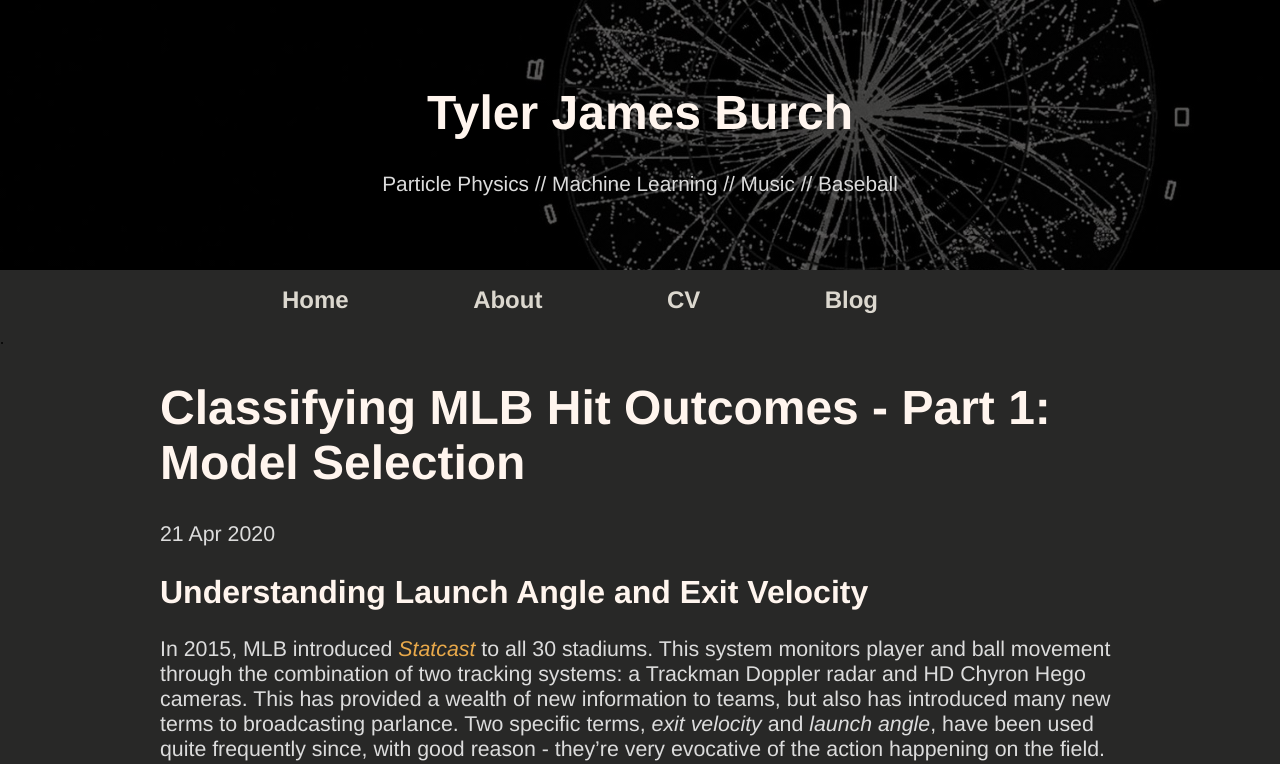
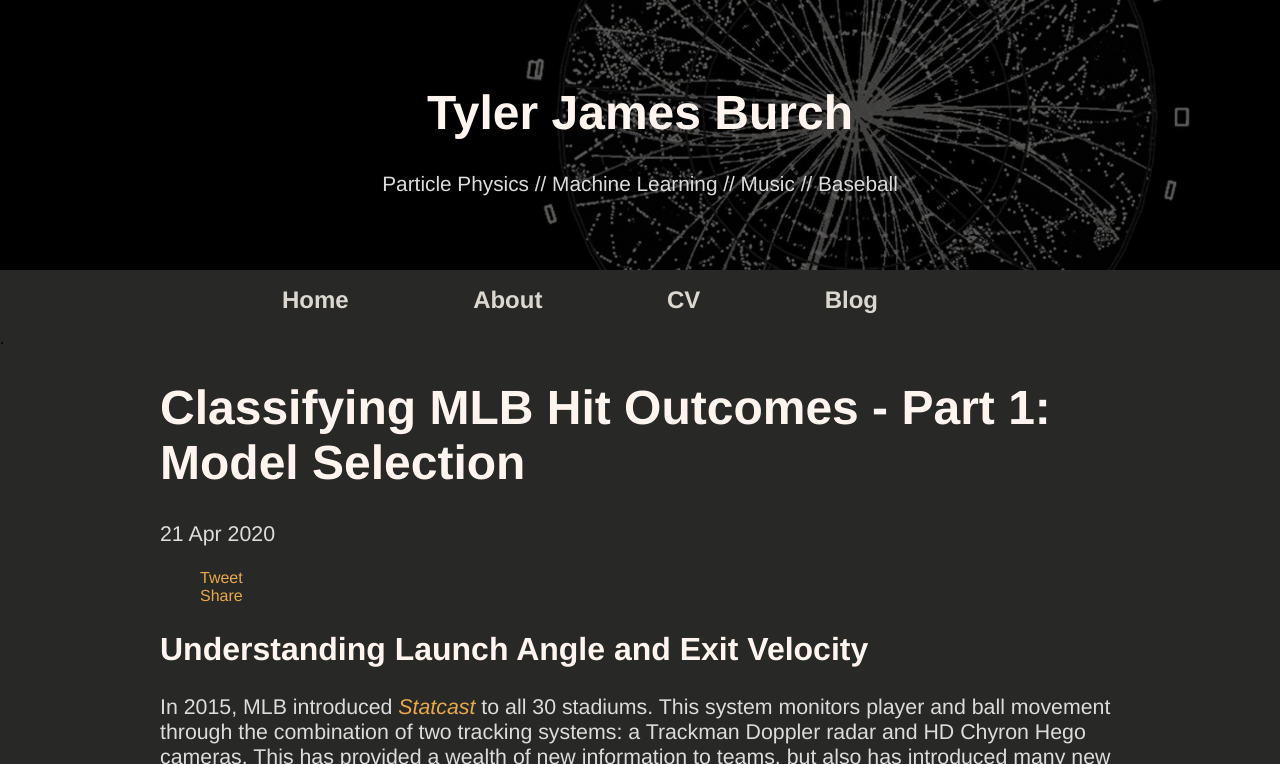
Before and after one commit to tjburch/tjburch.github.io, a Jekyll site: the page built from _posts/2020-04-20-hit-classifier-1.md, in a window 1280 px wide, cut to the strip 0-764 px from the top of the page. Built offline with Jekyll 4.4.1, drawn with Linux system fonts in a browser that asks for light colours; formulas are drawn with MathJax 3; comment, search, counter and statistics services are not loaded; some of the changed text lies outside the part shown.

Commit message:
Add sharing links

```diff
--- a/_posts/2020-04-20-hit-classifier-1.md
+++ b/_posts/2020-04-20-hit-classifier-1.md
@@ -6,6 +6,18 @@ categories: Baseball
 tags: [baseball, statistics]
 ---
 <script src="https://cdn.mathjax.org/mathjax/latest/MathJax.js?config=TeX-AMS-MML_HTMLorMML" type="text/javascript"></script>
+
+<!-- facebook root -->
+<div id="fb-root"></div>
+<script async defer crossorigin="anonymous" src="https://connect.facebook.net/en_US/sdk.js#xfbml=1&version=v7.0"></script>
+
+<ul class="list-inline" id="buttons">
+    <!-- twitter share -->
+    <a href="https://twitter.com/share?ref_src=twsrc%5Etfw" class="twitter-share-button" data-url="http://tylerjamesburch.com/blog/baseball/hit-classifier-1" data-via="tylerjburch" data-related="" data-show-count="false" id="button1">Tweet</a><script async src="https://platform.twitter.com/widgets.js" charset="utf-8"></script>
+    <!-- facebook share -->
+    <div class="fb-share-button" data-href="http://tylerjamesburch.com/blog/baseball/hit-classifier-1" data-layout="button_count" data-size="small" id="button2"><a target="_blank" href="https://www.facebook.com/sharer/sharer.php?u=http%3A%2F%2Ftylerjamesburch.com%2Fblog%2Fbaseball%2Fhit-classifier-1&amp;src=sdkpreparse" class="fb-xfbml-parse-ignore">Share</a></div>
+</ul>
+
 
 
 ## Understanding Launch Angle and Exit Velocity
--- a/css/blog.css
+++ b/css/blog.css
@@ -49,3 +49,6 @@ ul{
 .post-body{
     font-size: 14px;
 }
+.fb_iframe_widget {
+    vertical-align: top;
+  }
```
Also changed, not shown: _posts/2020-01-27-interview-experience.md (+13 -0 lines), _posts/2020-05-09-hit-classifier-2.md (+12 -0 lines).
